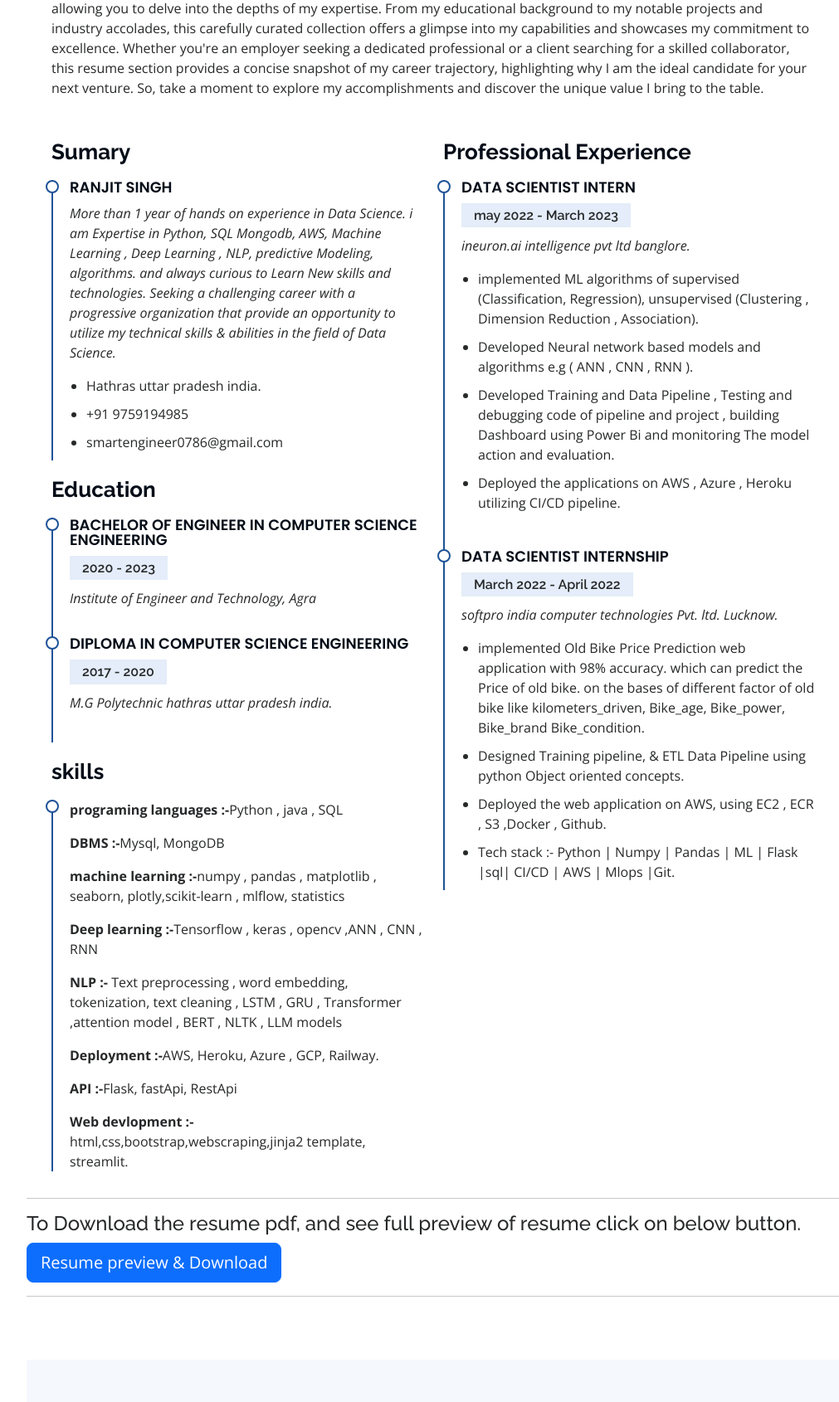
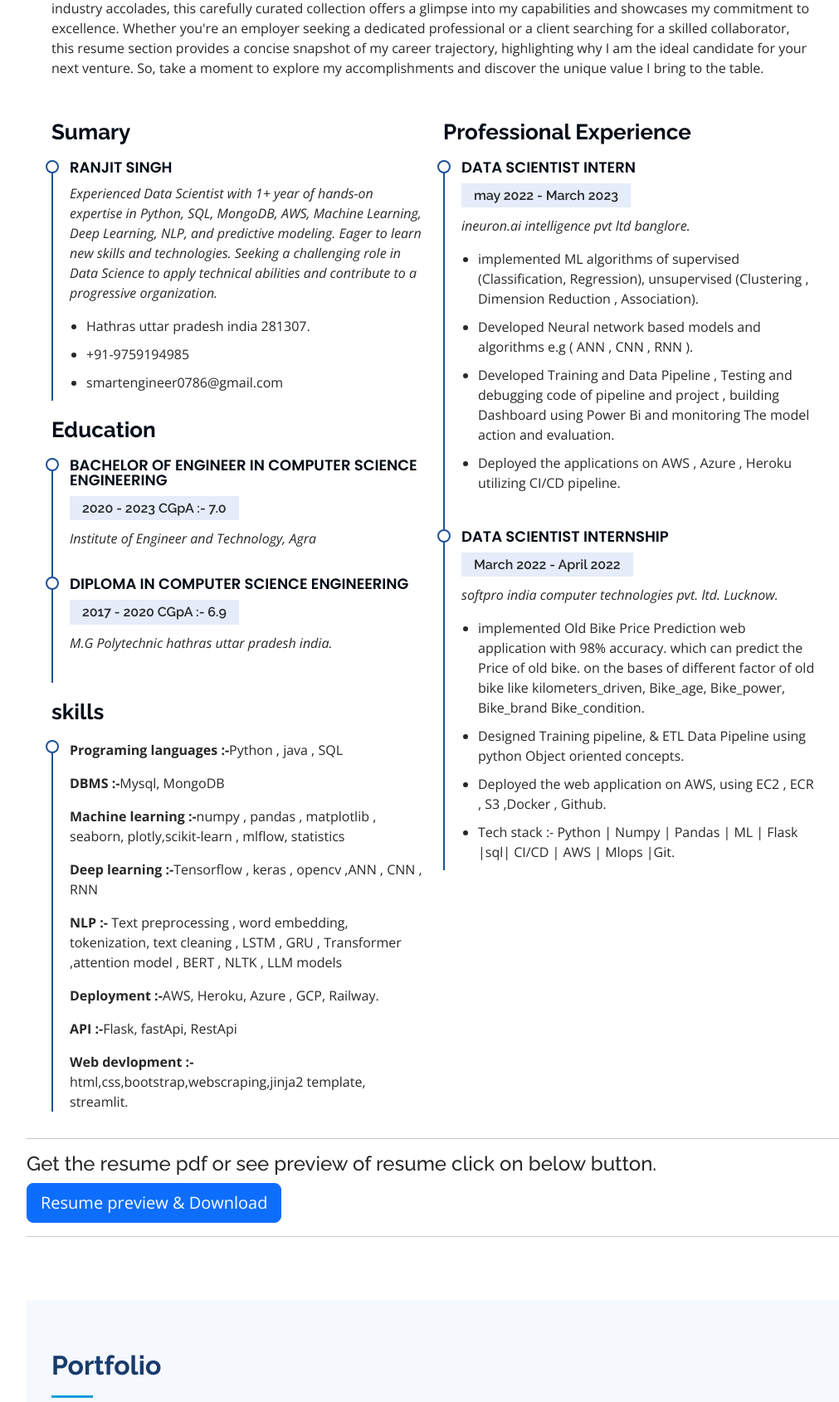
Before and after one commit to Ranjit-Singh-786/portfolio_website, a Flask app: page / in a window 1280 px wide. Shown: the part 2878-4568 px from the top of the page at 83% size, without its empty margins (268-1279 px from the left). Run offline with Flask 2, Linux system fonts and the light colour scheme; some libraries are stand-ins or nearby versions.

Commit message:
phrases updated

```diff
--- a/templates/index.html
+++ b/templates/index.html
@@ -43,7 +43,7 @@
         <img src="static/assets/img/profile-img.jpg" alt="" class="img-fluid rounded-circle">
         <h1 class="text-light"><a href="index.html">Ranjit Singh</a></h1>
         <div class="social-links mt-3 text-center">
-          <a href="smartengineer0786@gmail.com" type="email" class="twitter"><i class="bi bi-envelope"></i></a>
+          <a href="mailto:smartengineer0786@gmail.com" type="email" class="twitter"><i class="bi bi-envelope"></i></a>
           <a href="https://www.facebook.com/ranjeetsingh.singh.56027" class="facebook"><i class="bx bxl-facebook"></i></a>
           <!-- <a href="#" class="instagram"><i class="bx bxl-instagram"></i></a> -->
           <a href="https://github.com/Ranjit-Singh-786" class="google-plus"><i class="bi bi-github"></i></a>
@@ -81,16 +81,15 @@
 
         <div class="section-title">
           <h2>About</h2>
-          <p>More than 1 year of hands on experience in
-            Data Science. i am Expertise in Python, SQL
-            Mongodb, AWS, Machine Learning , Deep
-            Learning , NLP, predictive Modeling,
-            algorithms. and always curious to Learn
-            New skills and technologies.
-            Seeking a challenging career with a
-            progressive organization that provide an
-            opportunity to utilize my technical skills &
-            abilities in the field of Data Science.</p>
+          <p>Experienced Data Scientist with 1+ year
+            of hands-on expertise in Python, SQL,
+            MongoDB, AWS, Machine Learning,
+            Deep Learning, NLP, and predictive
+            modeling. Eager to learn new skills and
+            technologies. Seeking a challenging
+            role in Data Science to apply technical
+            abilities and contribute to a progressive
+            organization.</p>
         </div>
 
         <div class="row">
@@ -330,19 +329,19 @@
             <h3 class="resume-title">Sumary</h3>
             <div class="resume-item pb-0">
               <h4>Ranjit Singh</h4>
-              <p><em>More than 1 year of hands on experience in
-                Data Science. i am Expertise in Python, SQL
-                Mongodb, AWS, Machine Learning , Deep
-                Learning , NLP, predictive Modeling,
-                algorithms. and always curious to Learn
-                New skills and technologies.
-                Seeking a challenging career with a
-                progressive organization that provide an
-                opportunity to utilize my technical skills &
-                abilities in the field of Data Science.</em></p>
+              <p><em>Experienced Data Scientist with 1+ year
+                of hands-on expertise in Python, SQL,
+              MongoDB, AWS, Machine Learning,
+              Deep Learning, NLP, and predictive
+              modeling. Eager to learn new skills and
+              technologies. Seeking a challenging
+              role in Data Science to apply technical
+              abilities and contribute to a progressive
+              organization.
+</em></p>
               <ul>
-                <li>Hathras uttar pradesh india.</li>
-                <li>+91 9759194985</li>
+                <li>Hathras uttar pradesh india 281307.</li>
+                <li>+91-9759194985</li>
                 <li>smartengineer0786@gmail.com</li>
               </ul>
             </div>
@@ -350,20 +349,20 @@
             <h3 class="resume-title">Education</h3>
             <div class="resume-item">
               <h4>Bachelor of Engineer in computer science Engineering</h4>
-              <h5>2020 - 2023</h5>
+              <h5>2020 - 2023   CGpA :- 7.0</h5>
               <p><em>Institute of Engineer and Technology, Agra</em></p>
             </div>
             <div class="resume-item">
               <h4>Diploma in computer science Engineering</h4>
-              <h5>2017 - 2020</h5>
+              <h5>2017 - 2020   CGpA :- 6.9</h5>
               <p><em>M.G Polytechnic hathras uttar pradesh india.</em></p>
             </div>
 
         <h3 class="resume-title">skills</h3>
             <div class="resume-item">
-              <p><b>programing languages :-</b>Python , java , SQL</p>
+              <p><b>Programing languages :-</b>Python , java , SQL</p>
               <p><b>DBMS :-</b>Mysql, MongoDB</p>
-              <p><b>machine learning :-</b>numpy , pandas , matplotlib , seaborn,
+              <p><b>Machine learning :-</b>numpy , pandas , matplotlib , seaborn,
               plotly,scikit-learn , mlflow, statistics</p>
               <p><b>Deep learning :-</b>Tensorflow , keras , opencv ,ANN , CNN , RNN </p>
               <p><b>NLP :-</b> Text preprocessing , word embedding, tokenization,
@@ -399,7 +398,7 @@
             <div class="resume-item">
               <h4>Data scientist internship</h4>
               <h5>March 2022 - April 2022</h5>
-              <p><em>softpro india computer technologies Pvt. ltd. Lucknow.</em></p>
+              <p><em>softpro india computer technologies pvt. ltd. Lucknow.</em></p>
               <ul>
                 <li>implemented Old Bike Price Prediction web application with 98% accuracy. which can
                   predict the Price of old bike. on the bases of different factor of old bike like
@@ -419,7 +418,7 @@
       </div>
       <hr color="black">
       <div class="resum-downloader">
-        <h4> To Download the resume pdf, and see full preview of resume click on below button.</h4>
+        <h4> Get the resume pdf or see preview of resume click on below button.</h4>
 
         <form action="{{ url_for('resume') }}">
           <button type="submit" class="btn btn-primary btn-lg btn-block">Resume preview & Download</button>
@@ -458,7 +457,7 @@
       <div class="card" id="cardshdw" style="width: 200px; height: 375px;">
         <img src="static/assets/img/projectimage/ml1.png" height="200px" class="card-img">
         <div class="card-body">
-          <h5 class="display-9">Machine Learning Projects</h5>
+          <h5 class="display-9">Machine learning projects</h5>
           <hr color="black">
           <form action="{{ url_for('mlprojects') }}">
           <button type="submit" class="btn btn-outline-danger btn-block">more details</button>
@@ -473,7 +472,7 @@
     <div class="card" id="cardshdw1"  style=" margin-top: 30px; margin-bottom: 30px; width: 200px; height: 375px ;">
         <img src="static/assets/img/projectimage/cv2.jpg" height="200px" class="card-img">
         <div class="card-body">
-          <h5 class="display-9">computer vision Projects</h5>
+          <h5 class="display-9">Computer vision projects</h5>
           <hr color="black">
           <form action="{{ url_for('cvprojects') }}">
           <button type="submit" class="btn btn-outline-warning btn-block">more details</button>
@@ -500,7 +499,7 @@
   </div>
 <br>
 <form action="{{ url_for('projects') }}">
-  <button class="btn btn-outline-danger btn-block">other all projects here.</button>
+  <button class="btn btn-outline-danger btn-block">Other all projects here.</button>
 
 </form>
 <hr color="black">
@@ -520,7 +519,7 @@
         <div class="row">
           <div class="col-lg-4 col-md-6 icon-box" data-aos="fade-up">
             <div class="icon"><i class="bi bi-briefcase"></i></div>
-            <h4 class="title"><a href="">Data Science apps</a></h4>
+            <h4 class="title"><a href="">Data Science Apps</a></h4>
             <p class="description">I am excited to offer my expertise in Data Science.
                As a seasoned Data Scientist, I possess a strong foundation in statistical analysis,
                 machine learning, and data visualization techniques. I am dedicated to helping organizations
@@ -530,7 +529,7 @@
           </div>
           <div class="col-lg-4 col-md-6 icon-box" data-aos="fade-up" data-aos-delay="100">
             <div class="icon"><i class="bi bi-card-checklist"></i></div>
-            <h4 class="title"><a href="">machine learning apps</a></h4>
+            <h4 class="title"><a href="">Machine Learning Apps</a></h4>
             <p class="description">I am thrilled to offer my expertise as a Machine
               Learning Engineer. With a deep passion for data-driven solutions and a
                strong background in machine learning algorithms and model development,
@@ -539,7 +538,7 @@
           </div>
           <div class="col-lg-4 col-md-6 icon-box" data-aos="fade-up" data-aos-delay="200">
             <div class="icon"><i class="bi bi-bar-chart"></i></div>
-            <h4 class="title"><a href="">NLP Based apps</a></h4>
+            <h4 class="title"><a href="">NLP Based Apps</a></h4>
             <p class="description"> I am delighted to offer my expertise in Natural Language
               Processing (NLP). As an experienced NLP practitioner, I possess a deep understanding
                of linguistic structures, text analysis, and language modeling techniques.
@@ -549,7 +548,7 @@
           </div>
           <div class="col-lg-4 col-md-6 icon-box" data-aos="fade-up" data-aos-delay="300">
             <div class="icon"><i class="bi bi-binoculars"></i></div>
-            <h4 class="title"><a href="">computer vision</a></h4>
+            <h4 class="title"><a href="">Computer Vision</a></h4>
             <p class="description">I am thrilled to offer my expertise in Computer Vision.
                As a skilled Computer Vision practitioner, I possess a deep understanding
                 of image and video processing techniques, object detection and recognition,
@@ -559,7 +558,7 @@
           </div>
           <div class="col-lg-4 col-md-6 icon-box" data-aos="fade-up" data-aos-delay="400">
             <div class="icon"><i class="bi bi-brightness-high"></i></div>
-            <h4 class="title"><a href="">python web apps</a></h4>
+            <h4 class="title"><a href="">Python Web Apps</a></h4>
             <p class="description"> I am excited to offer my expertise in developing Python web applications.
                With a strong command of web frameworks such as fastApi and Flask, streamlit,HTML, css ,bootstrape ,  web scraping
                I specialize in building dynamic and responsive web applications that
@@ -568,7 +567,7 @@
           </div>
           <div class="col-lg-4 col-md-6 icon-box" data-aos="fade-up" data-aos-delay="500">
             <div class="icon"><i class="bi bi-calendar4-week"></i></div>
-            <h4 class="title"><a href="">Data analysis</a></h4>
+            <h4 class="title"><a href="">Data Analysis</a></h4>
             <p class="description"> I am pleased to offer my expertise in Data Analysis.
                As a skilled data analyst, I possess a strong foundation in statistical analysis,
                 data visualization, and exploratory data analysis techniques.
@@ -779,7 +778,7 @@
     <!-- Copyright -->
     <div class="text-center p-2" style="background-color: rgba(0, 0, 0, 0.2);">
       @2023 Copyright:
-      <a class="text-white" href="smartengineer0786@gmail.com">smartengineer0786@gmail.com</a>
+      <a class="text-white" href="mailto:smartengineer0786@gmail.com">smartengineer0786@gmail.com</a>
     </div>
     <!-- Copyright -->
   </footer>
```
Also changed, not shown: 1 other file.
